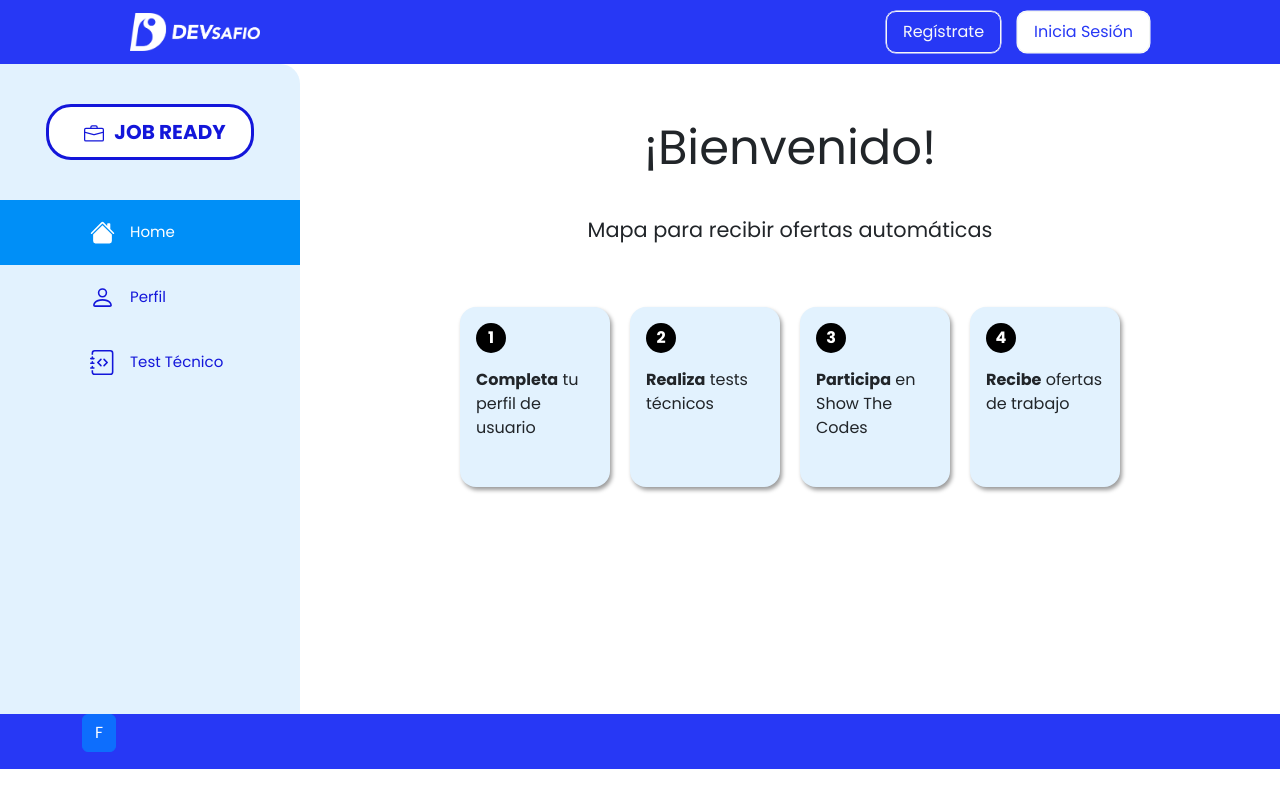
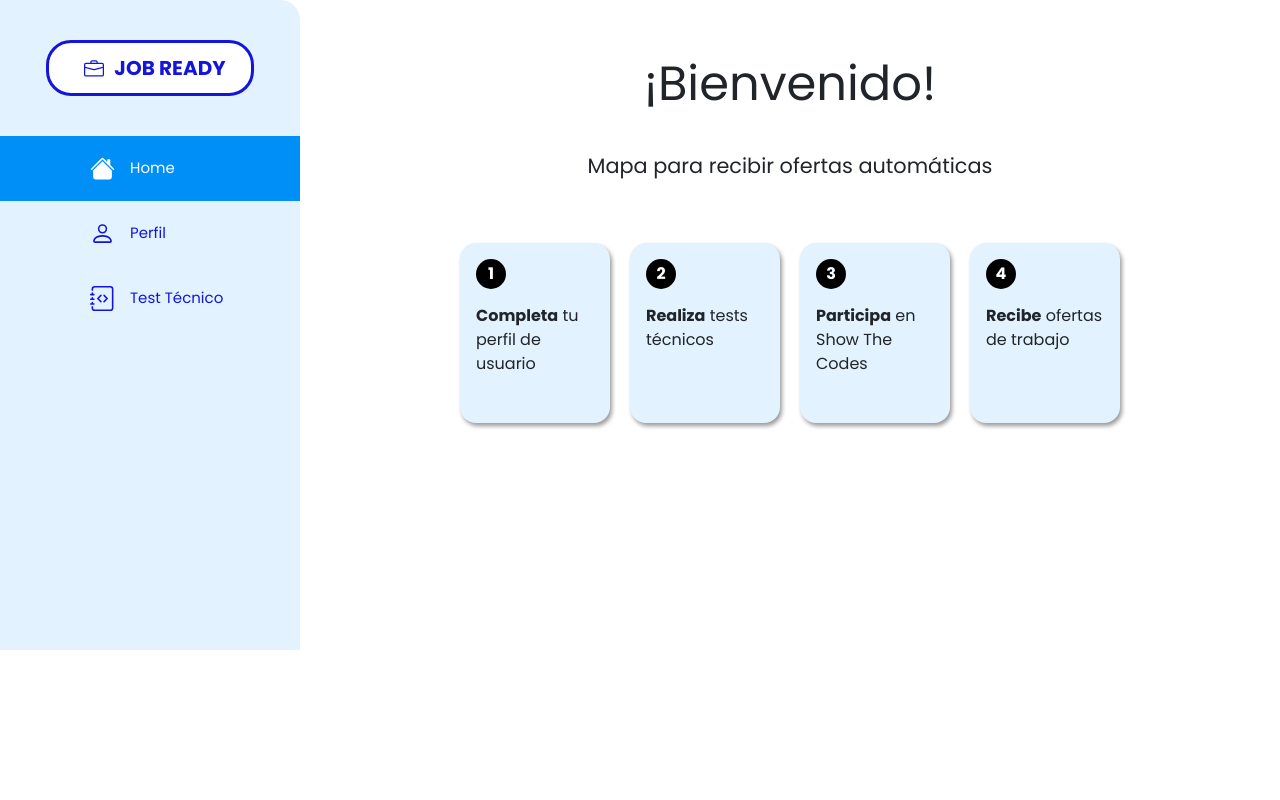
Before and after one commit to dlab-team/c7-frontend, a React (Create React App) app: page /userProfile in a window 1280 px wide. Built offline with nearby package versions, Linux system fonts and the light colour scheme.

Commit message:
Revert "HOTFIX: Userprofile view"
This reverts commit 956b8c0734c451957f7ee21cb7d93b16ae74ca67.

wrong main

```diff
--- a/src/App.js
+++ b/src/App.js
@@ -5,8 +5,6 @@ import UiHome from './views/home/home';
 import Login from './views/login/login';
 import LoginEmail from './views/loginEmail/login';
 import Register from './views/registrar/index';
-import Navbar from './components/Navbar/Navbar';
-import Footer from './components/Footer/Footer';
 import LayoutWorkProfile from './components/WorkProfile_Layout/LayoutWorkProfile';
 import { BrowserRouter, Routes, Route } from 'react-router-dom';
 
--- a/src/views/userProfile/UserProfile.js
+++ b/src/views/userProfile/UserProfile.js
@@ -3,9 +3,7 @@ import React, { useState } from 'react'
 import MenuProfile from '../../components/menuProfiles/menuProfile'
 import HomeUserProfile from '../../components/homeProfile/homeProfile'
 import PersonalProfile from '../../components/personalProfile/personalProfile'
-import TestProfile from '../../components/testProfile/testProfile';
-import Navbar from '../../components/Navbar/Navbar';
-import Footer from '../../components/Footer/Footer';
+import TestProfile from '../../components/testProfile/testProfile'
 
 const UserProfile = () => {
     const [choice_selected, setChoice] = useState('home')
@@ -16,9 +14,6 @@ const UserProfile = () => {
     }
 
     return (
-        <>
-            <Navbar />
-
         <section className='user-profile'>
             <div className='user-profile__menu'>
                 <MenuProfile choice_selected={setChoice} />
@@ -30,9 +25,6 @@ const UserProfile = () => {
                 {choice_selected === 'test' && <TestProfile />} */}
             </div>
         </section>
-
-            <Footer />
-        </>
     )
 }
 
--- a/src/views/userProfile/userProfile.scss
+++ b/src/views/userProfile/userProfile.scss
@@ -2,6 +2,8 @@
   display: flex;
   flex-direction: column;
 
+  &__menu {
+  }
   &__content {
     padding: 3rem;
     width: 100%;
```
Lines whose indentation alone changed are shown as unchanged.
